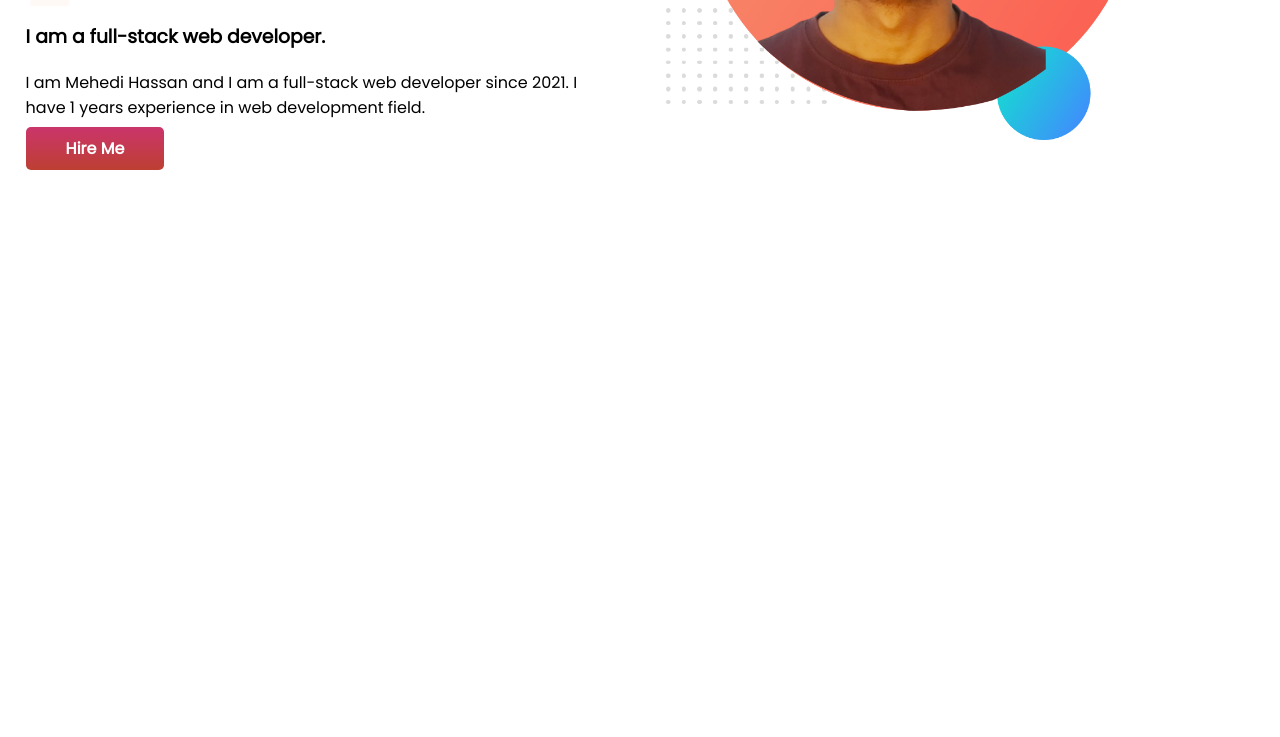
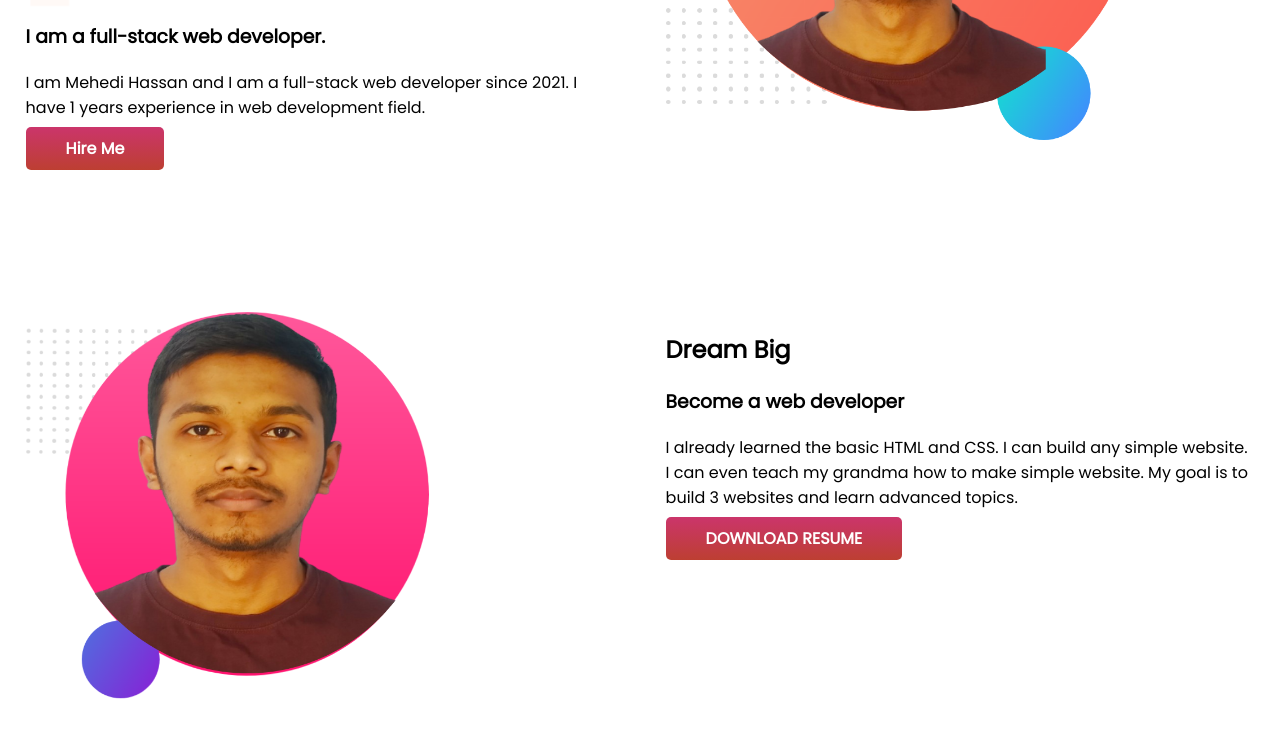
Before and after one commit to mehedih23/developer-portfolio, a plain HTML site: page index.html in a window 1280 px wide. Shown: the part 353-1090 px from the top of the page. Before the commit the page ends 800 px from the top, so only its background shows below. Drawn offline with Linux system fonts and the light colour scheme.

Commit message:
dream big section

```diff
--- a/index.html
+++ b/index.html
@@ -29,6 +29,20 @@
         </div>
     </section>
 
+    <section id="dream-big">
+        <div class="half-width">
+            <img src="images/my-bg (1).png" alt="">
+        </div>
+
+        <div class="half-width">
+            <h2>Dream Big</h2>
+            <h3>Become a web developer</h3>
+            <p>I already learned the basic HTML and CSS. I can build any simple website. I can even teach my grandma how
+                to make simple website. My goal is to build 3 websites and learn advanced topics.</p>
+            <a class="hire-me-btn" href="#" target="_blank">DOWNLOAD RESUME</a>
+        </div>
+    </section>
+
 
 </body>
 
--- a/style.css
+++ b/style.css
@@ -11,6 +11,7 @@ h1{
 }
 section{
     display: flex;
+    margin-bottom: 100px;
 }
 .half-width{
     width: 50%;
@@ -32,3 +33,9 @@ section{
     background-image: url(images/top-banner.png);
     background-repeat: no-repeat;
 }
+
+#dream-big{
+    display: flex;
+
+
+}
```
